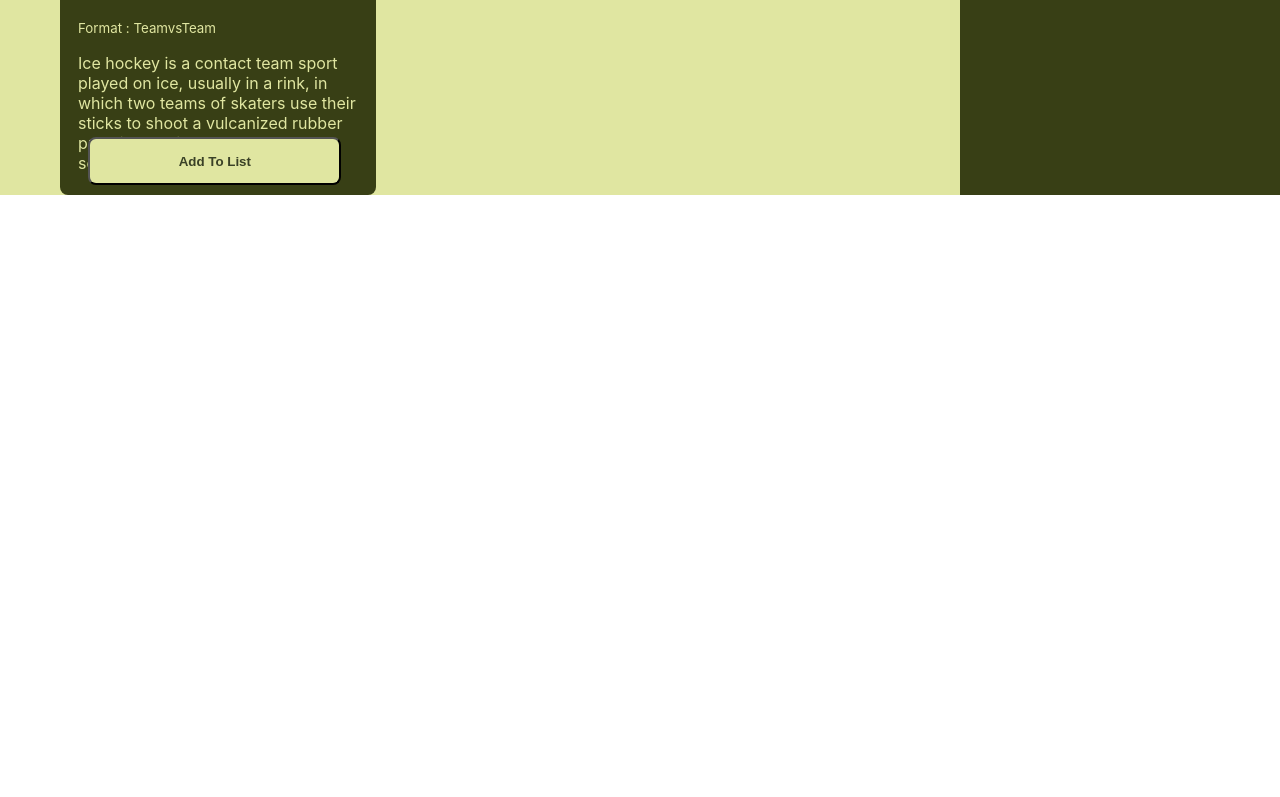
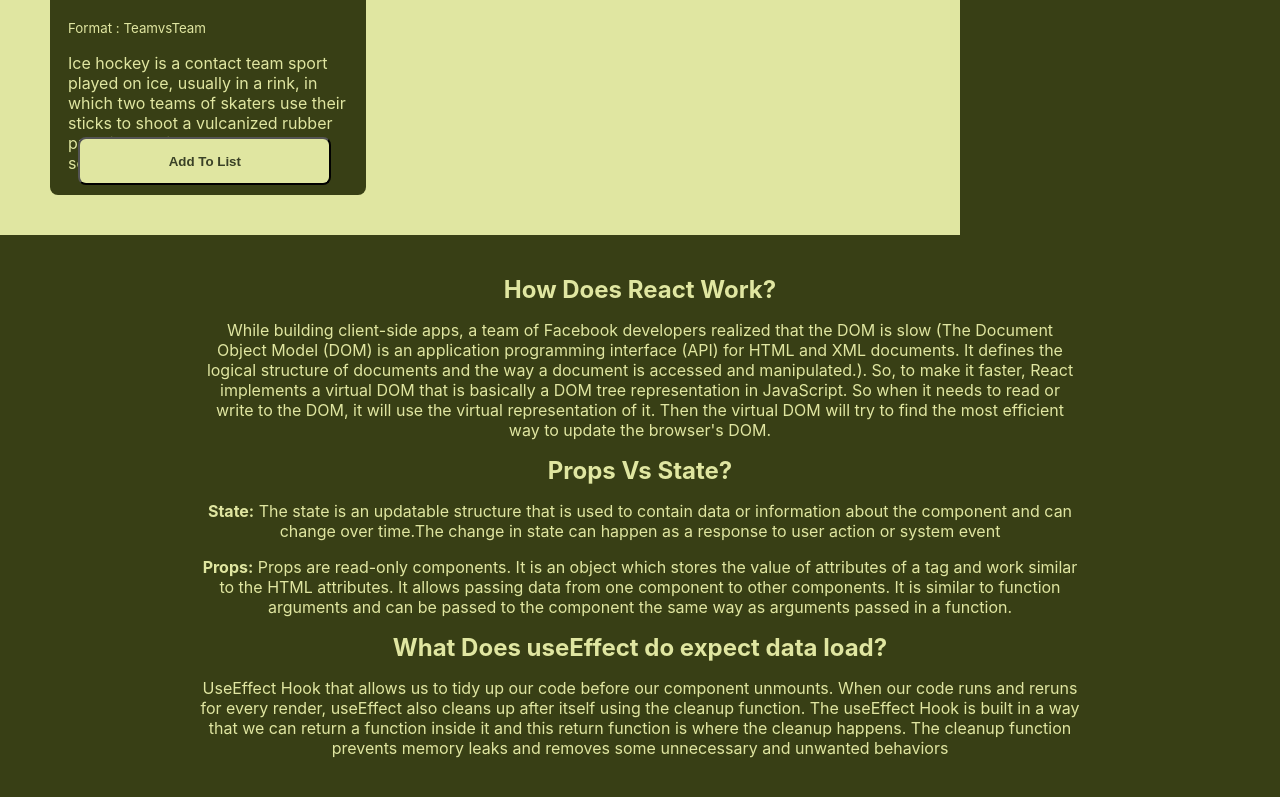
Before and after one commit to StrikerAbir/Sports-Time, a React (Create React App) app: page / in a window 1280 px wide. Shown: the part 1463-2260 px from the top of the page. Before the commit the page ends 1658 px from the top, so only its background shows below. Built offline with nearby package versions, Linux system fonts and the light colour scheme.

Commit message:
blog updated

```diff
--- a/src/App.css
+++ b/src/App.css
@@ -1,38 +1,5 @@
-.App {
-  text-align: center;
+
+
+.blog-container{
+    background-color: #383f15;
 }
-
-.App-logo {
-  height: 40vmin;
-  pointer-events: none;
-}
-
-@media (prefers-reduced-motion: no-preference) {
-  .App-logo {
-    animation: App-logo-spin infinite 20s linear;
-  }
-}
-
-.App-header {
-  background-color: #282c34;
-  min-height: 100vh;
-  display: flex;
-  flex-direction: column;
-  align-items: center;
-  justify-content: center;
-  font-size: calc(10px + 2vmin);
-  color: white;
-}
-
-.App-link {
-  color: #61dafb;
-}
-
-@keyframes App-logo-spin {
-  from {
-    transform: rotate(0deg);
-  }
-  to {
-    transform: rotate(360deg);
-  }
-}
--- a/src/App.js
+++ b/src/App.js
@@ -1,9 +1,13 @@
+import Blog from "./Component/BLog/Blog";
 import Body from "./Component/Body/Body";
-
+import "./App.css";
 function App() {
   return (
     <div className="App">
       <Body></Body>
+      <div className="blog-container">
+        <Blog></Blog>
+      </div>
     </div>
   );
 }
--- /dev/null
+++ b/src/Component/BLog/BLog.css
@@ -0,0 +1,14 @@
+.blog{
+    padding: 40px 200px;
+    text-align: center;
+    color:#e0e6a1;
+}
+.blog h2{
+    margin: 0;
+}
+
+@media screen and (max-width: 567px){
+    .blog{
+        padding: 40px 50px;
+    }
+}
--- /dev/null
+++ b/src/Component/BLog/Blog.js
@@ -0,0 +1,47 @@
+import React from 'react';
+import './BLog.css'
+const Blog = () => {
+    return (
+      <div className="blog">
+        <h2>How Does React Work?</h2>
+        <p>
+          While building client-side apps, a team of Facebook developers
+          realized that the DOM is slow (The Document Object Model (DOM) is an
+          application programming interface (API) for HTML and XML documents. It
+          defines the logical structure of documents and the way a document is
+          accessed and manipulated.). So, to make it faster, React implements a
+          virtual DOM that is basically a DOM tree representation in JavaScript.
+          So when it needs to read or write to the DOM, it will use the virtual
+          representation of it. Then the virtual DOM will try to find the most
+          efficient way to update the browser's DOM.
+        </p>
+        <h2>Props Vs State?</h2>
+        <p>
+          <strong>State:</strong> The state is an updatable structure that is
+          used to contain data or information about the component and can change
+          over time.The change in state can happen as a response to user action
+          or system event
+        </p>
+        <p>
+          <strong>Props:</strong> Props are read-only components. It is an
+          object which stores the value of attributes of a tag and work similar
+          to the HTML attributes. It allows passing data from one component to
+          other components. It is similar to function arguments and can be
+          passed to the component the same way as arguments passed in a
+          function.
+        </p>
+        <h2>What Does useEffect do expect data load?</h2>
+        <p>
+          UseEffect Hook that allows us to tidy up our code before our component
+          unmounts. When our code runs and reruns for every render, useEffect
+          also cleans up after itself using the cleanup function. The useEffect
+          Hook is built in a way that we can return a function inside it and
+          this return function is where the cleanup happens. The cleanup
+          function prevents memory leaks and removes some unnecessary and
+          unwanted behaviors
+        </p>
+      </div>
+    );
+};
+
+export default Blog;
--- a/src/Component/Body/Body.css
+++ b/src/Component/Body/Body.css
@@ -7,11 +7,11 @@
     padding-top:40px;
 }
 .sports-container{
-
     display: grid;
     grid-template-columns: repeat(3,1fr);
     gap: 35px;
-    margin: 0 60px;
+    margin: 0 50px 40px;
+
 }
 .side-container{
     background-color: #383f15;
@@ -23,10 +23,13 @@
     .body-container{
         display:block;
     }
+    .head-sports{
+    padding-top:30px;
+}
     .sports-container{
         grid-template-columns: 1fr;
     }
     .side-container{
-        margin:40px 0;
+        padding:40px 0;
     }
 }
--- a/src/Component/Body/Body.js
+++ b/src/Component/Body/Body.js
@@ -1,4 +1,5 @@
 import React, { useEffect, useState } from "react";
+import Blog from "../BLog/Blog";
 import Card from "../Card/Card";
 import Header from "../Header/Header";
 import Side from "../Side/Side";
@@ -23,7 +24,7 @@ const Body = () => {
       </div>
       <div className="side-container">
         <Side></Side>
-      </div>
+          </div>
     </div>
   );
 };
```
